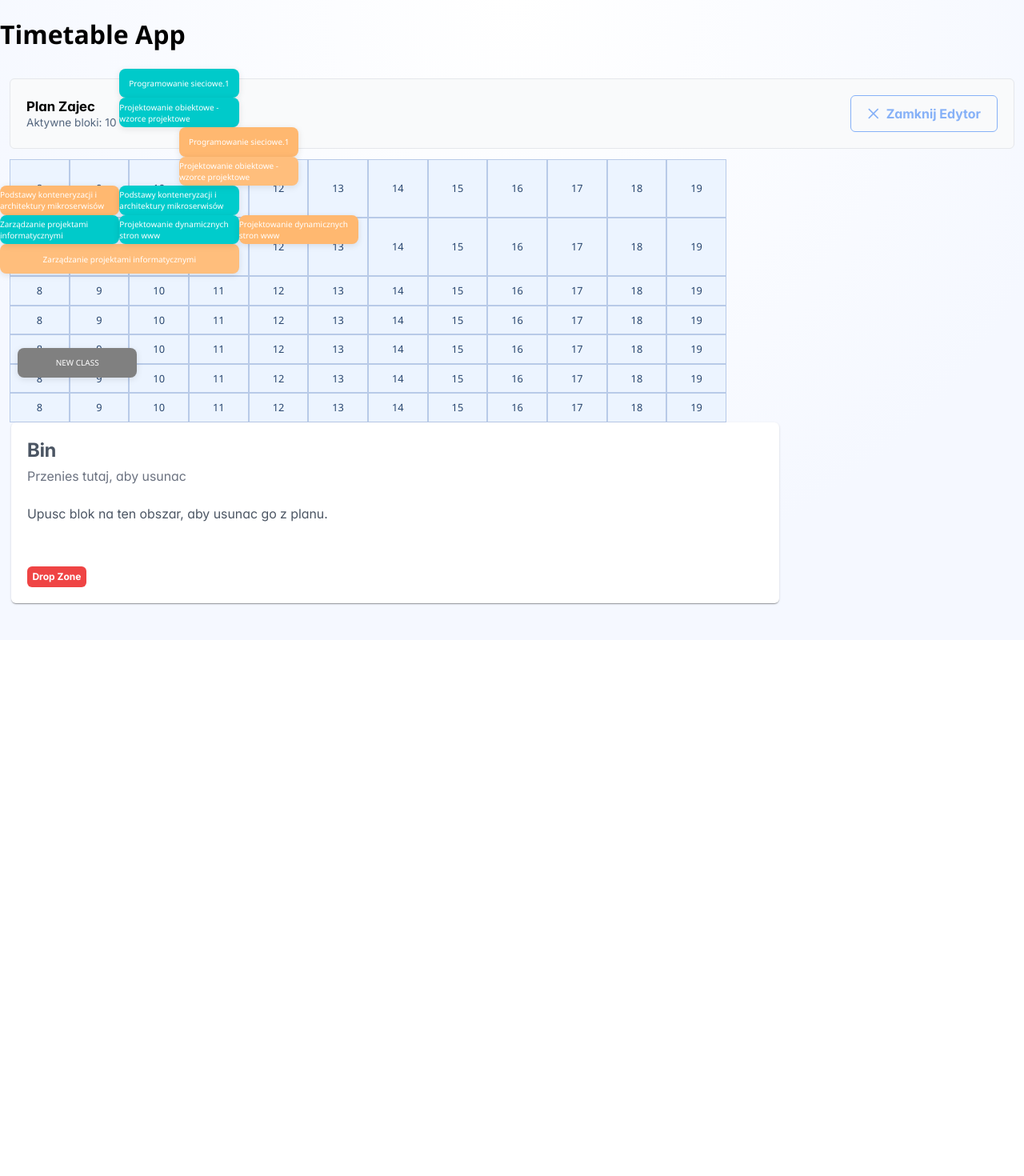
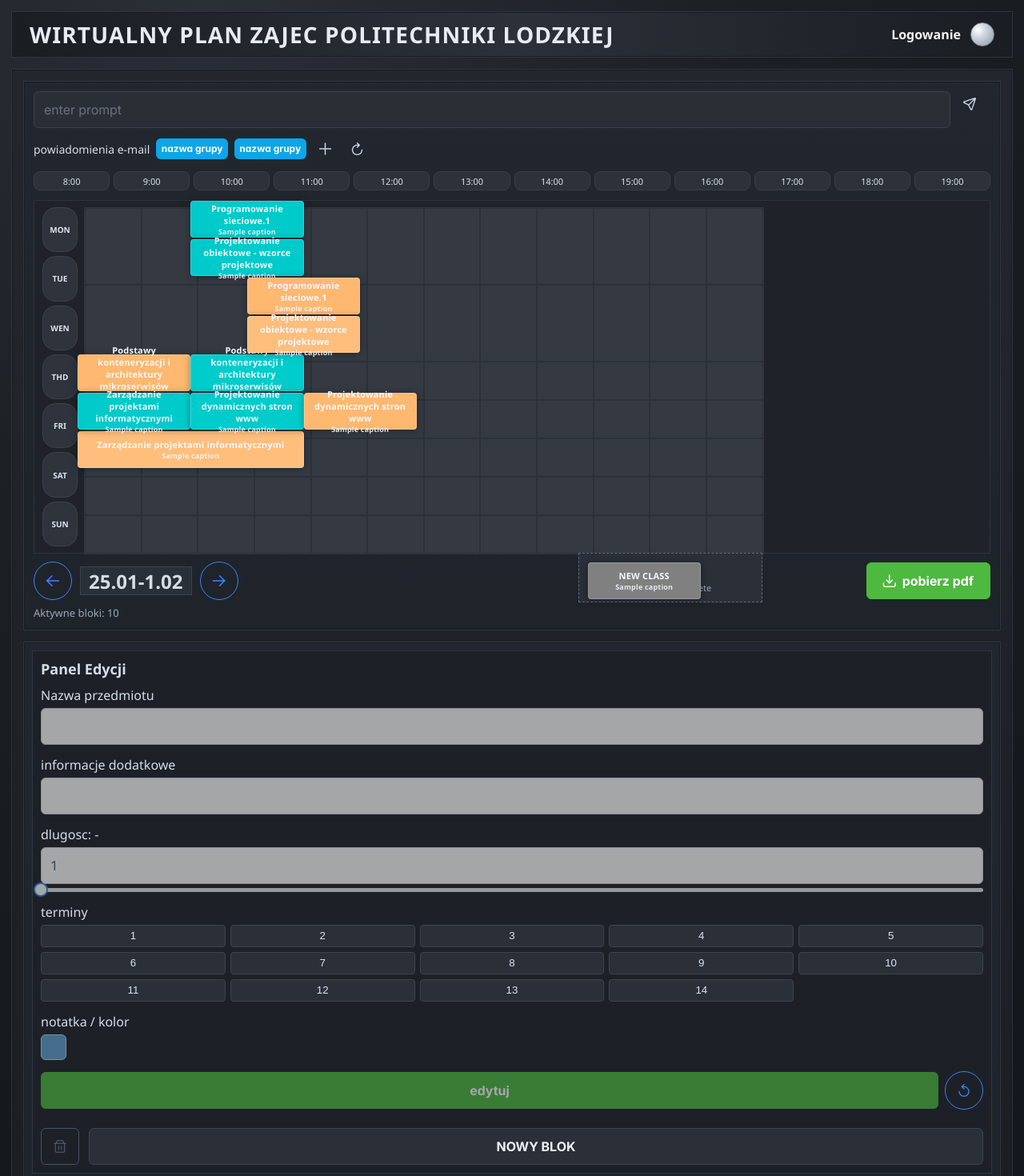
Before and after one commit to mechanikal/ProjKompFrontEnd, a React (Vite) app: page / in a window 1280 px wide. Shown: the top 1470 px of the page at 80% size. Before the commit the page ends 800 px from the top, so only its background shows below. Built offline with nearby package versions, Linux system fonts and the light colour scheme.

Commit message:
Redesign timetable UI to match reference mockup

```diff
--- a/src/App.css
+++ b/src/App.css
@@ -1,7 +1,99 @@
-html, body {
-  margin: 0;
-  padding: 0;
-  box-sizing: border-box;
-  width: 100%;
-  height: 100%;
+.app-shell {
+  min-height: 100vh;
+  padding: 14px;
+  background:
+    radial-gradient(circle at 20% 0%, #2b2f36 0%, #1c1f24 35%, #14171b 80%),
+    linear-gradient(135deg, #15181d 0%, #20252c 100%);
+  color: #d7dde7;
 }
+
+.app-topbar {
+  height: 58px;
+  background: linear-gradient(90deg, #1a1d22 0%, #2c3139 50%, #1a1d22 100%);
+  border: 1px solid #2f3540;
+  box-shadow: inset 0 0 0 1px #191b20;
+  display: flex;
+  align-items: center;
+  justify-content: space-between;
+  padding: 0 22px;
+}
+
+.app-title {
+  font-size: 28px;
+  letter-spacing: 1.1px;
+  font-weight: 700;
+  color: #e7ebf2;
+  text-transform: uppercase;
+}
+
+.app-user {
+  display: flex;
+  align-items: center;
+  gap: 12px;
+  color: #f2f4f7;
+  font-weight: 600;
+}
+
+.app-avatar {
+  width: 30px;
+  height: 30px;
+  border-radius: 50%;
+  display: inline-block;
+  background: radial-gradient(circle at 30% 30%, #ffffff 0%, #cfd5de 35%, #8f98a6 100%);
+  border: 1px solid #7d8797;
+}
+
+.app-main {
+  margin-top: 14px;
+  border: 1px solid #2f3540;
+  background: linear-gradient(180deg, #23272d 0%, #1b1f24 100%);
+  box-shadow: inset 0 0 0 1px #181b1f;
+  padding: 14px;
+}
+
+.app-footer {
+  margin-top: 14px;
+  border: 1px solid #2f3540;
+  background: linear-gradient(180deg, #23272d 0%, #1b1f24 100%);
+  box-shadow: inset 0 0 0 1px #181b1f;
+  min-height: 120px;
+  display: flex;
+  align-items: center;
+  gap: 26px;
+  padding: 16px 24px;
+}
+
+.app-footer-logo {
+  width: 78px;
+  height: 78px;
+  border-radius: 50%;
+  border: 2px solid #c6cfdb;
+  color: #f4f7fc;
+  display: flex;
+  align-items: center;
+  justify-content: center;
+  font-size: 34px;
+  font-weight: 800;
+  letter-spacing: 2px;
+}
+
+.app-footer-content p {
+  margin: 2px 0;
+  font-size: 14px;
+  color: #d1d7e2;
+}
+
+@media (max-width: 1100px) {
+  .app-title {
+    font-size: 19px;
+  }
+
+  .app-user {
+    font-size: 13px;
+  }
+
+  .app-footer {
+    flex-direction: column;
+    align-items: flex-start;
+  }
+}
--- a/src/App.tsx
+++ b/src/App.tsx
@@ -1,5 +1,6 @@
 import { useMemo, useState, useEffect } from "react";
 import Timetable from "./components/Timetable";
+import "./App.css";
 
 function useWindowSize() {
   const [size, setSize] = useState({
@@ -25,25 +26,47 @@ function useWindowSize() {
 
 
 function App() {
-  const {width} = useWindowSize();
+  const { width, height } = useWindowSize();
+  const contentWidth = Math.min(980, Math.max(760, width * 0.72));
+  const gridWidth = contentWidth - 74;
+  const gridHeight = Math.min(420, Math.max(280, height * 0.42));
+
   const gridProps = useMemo(() => ({
     rows: 7,
     cols: 12,
-    gridWidth: width * 0.70,
-    gridHeight: width * 0.20,
+    gridWidth,
+    gridHeight,
     rowHeights: [1, 1, 1, 1, 1, 1, 1],
-    StartPoint: { x: 0, y: 0 },
+    StartPoint: { x: 54, y: 0 },
     Bin: {
-      StartPoint: {x:2,y:800},
-      height: 150,
-      width: width * 0.75,
+      StartPoint: { x: 54 + gridWidth - 230, y: gridHeight + 18 },
+      height: 62,
+      width: 230,
     }
-  }), [width]);
+  }), [gridHeight, gridWidth]);
 
   return (
-    <div style={{margin:0, padding: 0}}>
-      <h1>Timetable App</h1>
-      <Timetable gridProps={gridProps} />
+    <div className="app-shell">
+      <header className="app-topbar">
+        <div className="app-title">WIRTUALNY PLAN ZAJEC POLITECHNIKI LODZKIEJ</div>
+        <div className="app-user">
+          <span>Logowanie</span>
+          <span className="app-avatar" aria-hidden="true" />
+        </div>
+      </header>
+
+      <main className="app-main">
+        <Timetable gridProps={gridProps} />
+      </main>
+
+      <footer className="app-footer">
+        <div className="app-footer-logo">P L</div>
+        <div className="app-footer-content">
+          <p>Projekt kompetencyjny</p>
+          <p>AI powered Class Plan for Lodz University of Technology</p>
+          <p>Wykonawcy: Kacper Orliwoszewski, Krzysztof Wojtal, Stanislaw Jaworski, Witold Struminski</p>
+        </div>
+      </footer>
     </div>
   );
 }
--- a/src/components/ClassBlock.tsx
+++ b/src/components/ClassBlock.tsx
@@ -10,7 +10,7 @@ type BlockProps = {
 };
 
 export default function Block({
-  blockData: { id: blockId, col, row, subrow, x, y, hourSpan, color, text },
+  blockData: { id: blockId, x, y, hourSpan, color, text },
   gridProps: { gridWidth, gridHeight, cols, rows },
   handleDrop,
   handlePickup
@@ -56,26 +56,34 @@ export default function Block({
   return (
     <div
       onMouseDown={handleMouseDown}
+      className="tt-class-block"
       style={{
         position: "absolute",
         width: cellSize.x * hourSpan,
-        height: cellSize.y,
+        height: cellSize.y - 2,
         backgroundColor: color,
-        color: "white",
+        color: "#f4f8ff",
         display: "flex",
+        flexDirection: "column",
         justifyContent: "center",
         alignItems: "center",
         left: position.x,
         top: position.y,
         cursor: isDragging ? "grabbing" : "grab",
-        borderRadius: 8,
+        borderRadius: 4,
         userSelect: "none",
-        boxShadow: "0 2px 8px rgba(0,0,0,0.1)",
-        transition: isDragging ? "none" : "box-shadow 0.2s",
-        fontSize: "10px"
+        boxShadow: isDragging ? "0 0 0 1px rgba(255,255,255,0.35)" : "0 1px 10px rgba(0,0,0,0.35)",
+        transition: isDragging ? "none" : "box-shadow 0.2s, filter 0.2s",
+        fontSize: "11px",
+        fontWeight: 600,
+        letterSpacing: "0.2px",
+        textAlign: "center",
+        padding: "2px 8px",
+        filter: isDragging ? "brightness(1.06)" : "none",
       }}
       >
-      {text}
+      <span>{text}</span>
+      <small className="tt-class-sub">Sample caption</small>
     </div>
   );
 }
--- a/src/components/EditBar.tsx
+++ b/src/components/EditBar.tsx
@@ -1,9 +1,9 @@
 import React from "react";
-import { Sidebar } from "primereact/sidebar";
 import { InputText } from "primereact/inputtext";
 import { InputNumber } from "primereact/inputnumber";
 import { ColorPicker } from "primereact/colorpicker";
 import { Button } from "primereact/button";
+import { Slider } from "primereact/slider";
 import { BlockData } from "../utils/ClassBlockUtils";
 
 export type EditBarData = {
@@ -15,18 +15,14 @@ export type EditBarData = {
 
 
 const EditBar: React.FC<EditBarData> = ({ blockData, onChange, onHide, onDelete }) => {
-  const visible = Boolean(blockData);
   const currentBlock = blockData;
-
-  if (!currentBlock) {
-    return (
-      <Sidebar visible={visible} onHide={onHide} position="right" style={{ width: "22rem" }}>
-        <p>Wybierz blok, aby edytowac szczegoly.</p>
-      </Sidebar>
-    );
-  }
+  const disabled = !currentBlock;
 
   const handleFieldChange = <K extends keyof BlockData>(key: K, value: BlockData[K]) => {
+    if (!currentBlock) {
+      return;
+    }
+
     onChange({
       ...currentBlock,
       [key]: value
@@ -34,78 +30,80 @@ const EditBar: React.FC<EditBarData> = ({ blockData, onChange, onHide, onDelete
   };
 
   return (
-    <Sidebar
-      visible={visible}
-      onHide={onHide}
-      position="right"
-      header={`Edycja bloku #${currentBlock.id}`}
-      style={{ width: "22rem" }}
-    >
+    <div className="tt-edit-panel">
+      <div className="tt-edit-header">Panel Edycji</div>
       <div className="editbar-form">
         <div className="editbar-field">
-          <label htmlFor="block-name">Nazwa</label>
+          <label htmlFor="block-name">Nazwa przedmiotu</label>
           <InputText
             id="block-name"
-            value={currentBlock.text}
+            value={currentBlock?.text ?? ""}
+            disabled={disabled}
             onChange={(e) => handleFieldChange("text", e.target.value)}
           />
         </div>
 
         <div className="editbar-field">
-          <label htmlFor="block-hours">Dlugosc (h)</label>
+          <label htmlFor="block-extra">informacje dodatkowe</label>
+          <InputText
+            id="block-extra"
+            value={currentBlock ? `blok #${currentBlock.id}` : ""}
+            disabled
+          />
+        </div>
+
+        <div className="editbar-field">
+          <label htmlFor="block-hours">dlugosc: {currentBlock?.hourSpan ?? "-"}</label>
           <InputNumber
             id="block-hours"
-            value={currentBlock.hourSpan}
+            value={currentBlock?.hourSpan ?? 1}
+            disabled={disabled}
             onValueChange={(e) => handleFieldChange("hourSpan", Math.max(1, e.value ?? 1))}
             min={1}
             max={12}
-            showButtons
           />
+          <Slider value={currentBlock?.hourSpan ?? 1} min={1} max={12} disabled={disabled} />
         </div>
 
-        <div className="editbar-field-row">
-          <div className="editbar-field">
-            <label htmlFor="block-row">Dzien</label>
-            <InputNumber
-              id="block-row"
-              value={currentBlock.row}
-              onValueChange={(e) => handleFieldChange("row", Math.max(-1, e.value ?? currentBlock.row))}
-              min={-1}
-              max={6}
-            />
-          </div>
-
-          <div className="editbar-field">
-            <label htmlFor="block-col">Godzina Start</label>
-            <InputNumber
-              id="block-col"
-              value={currentBlock.col}
-              onValueChange={(e) => handleFieldChange("col", Math.max(-1, e.value ?? currentBlock.col))}
-              min={-1}
-              max={11}
-            />
+        <div className="editbar-field">
+          <label>terminy</label>
+          <div className="tt-term-grid">
+            {Array.from({ length: 14 }, (_, index) => (
+              <button key={index + 1} type="button" className="tt-term-cell">
+                {index + 1}
+              </button>
+            ))}
           </div>
         </div>
 
         <div className="editbar-field">
-          <label htmlFor="block-color">Kolor</label>
+          <label htmlFor="block-color">notatka / kolor</label>
           <ColorPicker
             id="block-color"
             format="hex"
-            value={currentBlock.color.replace("#", "")}
+            value={(currentBlock?.color ?? "#5f9fd1").replace("#", "")}
+            disabled={disabled}
             onChange={(e) => handleFieldChange("color", `#${String(e.value)}`)}
           />
         </div>
 
-        <Button
-          label="Usun Blok"
-          icon="pi pi-trash"
-          severity="danger"
-          outlined
-          onClick={() => onDelete(currentBlock.id)}
-        />
+        <div className="tt-edit-actions">
+          <Button label="edytuj" className="tt-edit-btn" disabled={disabled} />
+          <Button icon="pi pi-replay" rounded outlined onClick={onHide} />
+        </div>
+
+        <div className="tt-edit-bottom">
+          <Button
+            icon="pi pi-trash"
+            severity="secondary"
+            outlined
+            disabled={disabled}
+            onClick={() => currentBlock && onDelete(currentBlock.id)}
+          />
+          <Button label="NOWY BLOK" className="tt-new-block-btn" onClick={onHide} />
+        </div>
       </div>
-    </Sidebar>
+    </div>
   );
 };
 
--- a/src/components/Timetable.tsx
+++ b/src/components/Timetable.tsx
@@ -8,8 +8,9 @@ import { getNewBlockPosition, SpawnNewBlock } from "../utils/NewBlockUtils";
 import { isNewBlockPresent } from "../utils/NewBlockUtils";
 import EditBar from "./EditBar";
 import { buildCurrentGridProps } from "../utils/TimetableLayoutUtils";
-import { Toolbar } from "primereact/toolbar";
 import { Button } from "primereact/button";
+import { InputText } from "primereact/inputtext";
+import { Tag } from "primereact/tag";
 import { Toast } from "primereact/toast";
 import { ConfirmDialog, confirmDialog } from "primereact/confirmdialog";
 
@@ -157,29 +158,35 @@ const Timetable: React.FC<TimetableProps> = ({ gridProps }) => {
     }
 
     const placedBlocksCount = blocksData.filter(block => block.col !== -1 && block.row !== -1).length;
-
-    const leftToolbar = (
-        <div className="tt-toolbar-group">
-            <span className="tt-toolbar-title">Plan Zajec</span>
-            <span className="tt-toolbar-meta">Aktywne bloki: {placedBlocksCount}</span>
-        </div>
-    );
-
-    const rightToolbar = (
-        <Button
-            label="Zamknij Edytor"
-            icon="pi pi-times"
-            outlined
-            disabled={selectedBlockId == null}
-            onClick={() => setSelectedBlockId(null)}
-        />
-    );
+    const hours = Array.from({ length: cols }, (_, index) => `${8 + index}:00`);
 
     return (
         <div className="tt-layout" style={{ position: "relative" }}>
         <ConfirmDialog />
-        <Toast ref={toast} />
-        <Toolbar className="tt-toolbar" start={leftToolbar} end={rightToolbar} />
+        <Toast ref={toast} position="top-right" />
+
+        <div className="tt-surface">
+            <section className="tt-left-panel">
+                <div className="tt-prompt-row">
+                    <InputText placeholder="enter prompt" className="tt-prompt-input" />
+                    <Button icon="pi pi-send" rounded text className="tt-icon-btn" />
+                </div>
+
+                <div className="tt-plan-row">
+                    <span>powiadomienia e-mail</span>
+                    <Tag value="nazwa grupy" severity="info" />
+                    <Tag value="nazwa grupy" severity="info" />
+                    <Button icon="pi pi-plus" text rounded className="tt-icon-btn" />
+                    <Button icon="pi pi-refresh" text rounded className="tt-icon-btn" />
+                </div>
+
+                <div className="tt-hours-row">
+                    {hours.map((hour) => (
+                        <span key={hour} className="tt-hour-pill">{hour}</span>
+                    ))}
+                </div>
+
+                <div className="tt-board" style={{ position: "relative" }}>
                     <TimetableGrid rows={rows} cols={cols} gridHeight={gridHeight} gridWidth={gridWidth} rowHeights={rowHeights} StartPoint={currentGridProps.StartPoint} Bin={currentGridProps.Bin} />
                     {blocksData.map((block) => (
                         <ClassBlock
@@ -190,14 +197,30 @@ const Timetable: React.FC<TimetableProps> = ({ gridProps }) => {
                             blockData={block}
                         />
                     ))}
-        {selectedBlock != null && (
+                </div>
+
+                <div className="tt-bottom-row">
+                    <div className="tt-bottom-nav">
+                        <Button icon="pi pi-arrow-left" rounded outlined className="tt-nav-btn" />
+                        <span className="tt-date-pill">25.01-1.02</span>
+                        <Button icon="pi pi-arrow-right" rounded outlined className="tt-nav-btn" />
+                    </div>
+
+                    <Button label="pobierz pdf" icon="pi pi-download" className="tt-download-btn" />
+                </div>
+
+                <div className="tt-active-count">Aktywne bloki: {placedBlocksCount}</div>
+            </section>
+
+            <aside className="tt-right-panel">
             <EditBar
                 blockData={selectedBlock}
                 onChange={handleEditBlock}
                 onHide={() => setSelectedBlockId(null)}
                 onDelete={handleDeleteRequest}
             />
-        )}
+            </aside>
+        </div>
         </div>
     );
 };
--- a/src/components/TimetableGrid.tsx
+++ b/src/components/TimetableGrid.tsx
@@ -1,15 +1,20 @@
 import React from "react";
 import { GridProps } from "../utils/TimeGridUtils";
-import { Card } from "primereact/card";
-import { Tag } from "primereact/tag";
 
 
 const TimetableGrid: React.FC<GridProps> = ({ rows, cols, gridHeight, gridWidth, rowHeights, StartPoint, Bin }) => {
   const cellSize = { x: gridWidth / cols, y: gridHeight / rows };
+  const weekdays = ["MON", "TUE", "WEN", "THD", "FRI", "SAT", "SUN"];
 
   const gridTemplateRows = rowHeights.map(height => `${height*cellSize.y}px`).join(' ');
   return (
-    <div className="timetable-grid-wrap">
+    <div className="timetable-grid-wrap" style={{ height: `${gridHeight + Bin.height + 26}px` }}>
+    <div className="timetable-day-rail" style={{ top: `${StartPoint.y}px` }}>
+      {weekdays.slice(0, rows).map((day) => (
+        <span key={day} className="timetable-day-pill">{day}</span>
+      ))}
+    </div>
+
     <div
       className="timetable-grid"
       style={{
@@ -25,31 +30,23 @@ const TimetableGrid: React.FC<GridProps> = ({ rows, cols, gridHeight, gridWidth,
         <div
           key={i}
           className="timetable-cell"
-          style={{
-            display: "flex",
-            alignItems: "center",
-            justifyContent: "center",
-          }}
-        >
-         {(i%cols + 8)}
-        </div>
+        />
       ))}
     </div>
-    <Card
+
+    <div
       className="timetable-bin"
-      title="Bin"
-      subTitle="Przenies tutaj, aby usunac"
       style={{
         position: "absolute",
         width: Bin.width,
-        minHeight: Bin.height,
+        height: Bin.height,
         left: Bin.StartPoint.x,
         top: Bin.StartPoint.y,
       }}
-      footer={<Tag value="Drop Zone" severity="danger" />}
       >
-      <p>Upusc blok na ten obszar, aby usunac go z planu.</p>
-    </Card>
+      <span className="timetable-bin-title">BIN</span>
+      <span className="timetable-bin-subtitle">drop block to delete</span>
+    </div>
     </div>
   );
 };
--- a/src/index.css
+++ b/src/index.css
@@ -1,8 +1,12 @@
 :root {
-	--tt-bg: #f5f8ff;
-	--tt-grid-cell: #ecf4ff;
-	--tt-grid-border: #b8cae8;
-	--tt-text-muted: #54667e;
+	--tt-bg: #171a1f;
+	--tt-panel: #23272e;
+	--tt-panel-soft: #2a2f37;
+	--tt-stroke: #303742;
+	--tt-cell: #353a42;
+	--tt-cell-border: #2b3138;
+	--tt-muted: #9ca7b8;
+	--tt-accent: #4db93f;
 }
 
 * {
@@ -19,63 +23,279 @@ body,
 }
 
 body {
-	font-family: "Segoe UI", Tahoma, Geneva, Verdana, sans-serif;
-	background: radial-gradient(circle at top, #ffffff 0%, var(--tt-bg) 72%);
+	font-family: "Rajdhani", "Segoe UI", Tahoma, Geneva, Verdana, sans-serif;
+	background: var(--tt-bg);
+	color: #e8edf7;
 }
 
 .tt-layout {
-	padding: 0.75rem;
+	padding: 0;
 }
 
-.tt-toolbar {
-	margin-bottom: 0.8rem;
+.tt-surface {
+	display: grid;
+	grid-template-columns: minmax(0, 1fr) 270px;
+	gap: 14px;
 }
 
-.tt-toolbar-group {
-	display: flex;
-	flex-direction: column;
-	gap: 0.15rem;
+.tt-left-panel,
+.tt-right-panel {
+	border: 1px solid var(--tt-stroke);
+	background: linear-gradient(180deg, #22272f 0%, #1f242b 100%);
+	box-shadow: inset 0 0 0 1px #191c20;
 }
 
-.tt-toolbar-title {
-	font-weight: 700;
-	font-size: 1.05rem;
+.tt-left-panel {
+	padding: 12px;
 }
 
-.tt-toolbar-meta {
-	color: var(--tt-text-muted);
-	font-size: 0.85rem;
+.tt-right-panel {
+	padding: 10px;
+}
+
+.tt-prompt-row {
+	display: grid;
+	grid-template-columns: minmax(0, 1fr) 42px;
+	gap: 8px;
+	margin-bottom: 10px;
+}
+
+.tt-prompt-input,
+.tt-prompt-input.p-inputtext {
+	background: #2a2f36;
+	border-color: #3a414b;
+	color: #edf2fb;
+}
+
+.tt-plan-row {
+	display: flex;
+	align-items: center;
+	gap: 8px;
+	margin-bottom: 12px;
+	color: #d9dfeb;
+	font-size: 14px;
+}
+
+.tt-icon-btn.p-button {
+	width: 2rem;
+	height: 2rem;
+	color: #cdd7e8;
+}
+
+.tt-hours-row {
+	display: grid;
+	grid-template-columns: repeat(12, 1fr);
+	gap: 5px;
+	margin-bottom: 12px;
+}
+
+.tt-hour-pill {
+	display: flex;
+	align-items: center;
+	justify-content: center;
+	height: 24px;
+	font-size: 11px;
+	color: #dbe2ee;
+	background: #2d323a;
+	border-radius: 8px;
+	border: 1px solid #383f49;
+}
+
+.tt-board {
+	border: 1px solid #2c333c;
+	background: #1f2329;
+	padding: 8px;
+}
+
+.tt-bottom-row {
+	margin-top: 10px;
+	display: flex;
+	align-items: center;
+	justify-content: space-between;
+}
+
+.tt-bottom-nav {
+	display: flex;
+	align-items: center;
+	gap: 10px;
+}
+
+
+.tt-date-pill {
+	min-width: 124px;
+	height: 36px;
+	display: inline-flex;
+	align-items: center;
+	justify-content: center;
+	background: #2a3038;
+	border: 1px solid #3a424f;
+	font-size: 32px;
+	font-weight: 700;
+	padding: 0 10px;
+}
+
+.tt-download-btn.p-button {
+	background: var(--tt-accent);
+	border-color: var(--tt-accent);
+	color: #ffffff;
+	font-weight: 700;
+}
+
+.tt-active-count {
+	margin-top: 7px;
+	color: var(--tt-muted);
+	font-size: 13px;
 }
 
 .timetable-grid-wrap {
 	position: relative;
 }
 
-.timetable-cell {
-	background-color: var(--tt-grid-cell);
-	border: 1px solid var(--tt-grid-border);
-	color: #29466f;
-	font-size: 0.8rem;
+.timetable-day-rail {
+	position: absolute;
+	left: 2px;
+	width: 44px;
+	display: grid;
+	grid-template-rows: repeat(7, 1fr);
+	gap: 5px;
+	height: 100%;
 }
 
-.timetable-bin .p-card-content {
-	padding-top: 0.2rem;
+.timetable-day-pill {
+	display: flex;
+	align-items: center;
+	justify-content: center;
+	background: #2e333c;
+	border: 1px solid #3a424f;
+	border-radius: 16px;
+	font-size: 10px;
+	font-weight: 600;
+	color: #dce4f1;
+}
+
+.timetable-grid {
+	border: 1px solid #313741;
+	box-shadow: inset 0 0 0 1px #262c34;
+}
+
+.timetable-cell {
+	background: var(--tt-cell);
+	border: 1px solid var(--tt-cell-border);
+}
+
+.timetable-bin {
+	border: 1px dashed #5f697a;
+	background: #2a2f38;
+	display: flex;
+	flex-direction: column;
+	justify-content: center;
+	align-items: center;
+	gap: 2px;
+}
+
+.timetable-bin-title {
+	font-size: 16px;
+	font-weight: 700;
+}
+
+.timetable-bin-subtitle {
+	font-size: 11px;
+	color: var(--tt-muted);
 }
 
 .editbar-form {
 	display: flex;
 	flex-direction: column;
-	gap: 1rem;
+	gap: 0.9rem;
+}
+
+.tt-edit-panel {
+	height: 100%;
+	background: #1d2127;
+	border: 1px solid #2f3742;
+	padding: 10px;
+}
+
+.tt-edit-header {
+	font-size: 18px;
+	font-weight: 700;
+	margin-bottom: 10px;
 }
 
 .editbar-field {
 	display: flex;
 	flex-direction: column;
-	gap: 0.35rem;
+	gap: 0.3rem;
 }
 
 .editbar-field-row {
 	display: grid;
 	grid-template-columns: 1fr 1fr;
-	gap: 0.75rem;
+	gap: 0.7rem;
 }
+
+.tt-term-grid {
+	display: grid;
+	grid-template-columns: repeat(5, minmax(0, 1fr));
+	gap: 6px;
+}
+
+.tt-term-cell {
+	height: 28px;
+	background: #2b3038;
+	border: 1px solid #3d4450;
+	color: #dae3f4;
+	border-radius: 4px;
+}
+
+.tt-edit-actions {
+	display: flex;
+	align-items: center;
+	justify-content: space-between;
+	gap: 8px;
+}
+
+.tt-edit-btn.p-button {
+	background: var(--tt-accent);
+	border-color: var(--tt-accent);
+	font-weight: 700;
+	flex: 1;
+}
+
+.tt-edit-bottom {
+	display: grid;
+	grid-template-columns: 52px minmax(0, 1fr);
+	gap: 8px;
+	margin-top: 8px;
+}
+
+.tt-new-block-btn.p-button {
+	background: #2b3038;
+	border-color: #3c444f;
+	color: #ecf1fb;
+	font-weight: 600;
+}
+
+.tt-class-block {
+	border: 1px solid rgba(255, 255, 255, 0.18);
+}
+
+.tt-class-sub {
+	display: block;
+	opacity: 0.88;
+	font-size: 9px;
+}
+
+@media (max-width: 1280px) {
+	.tt-surface {
+		grid-template-columns: 1fr;
+	}
+
+	.tt-right-panel {
+		max-width: 100%;
+	}
+
+	.tt-date-pill {
+		font-size: 24px;
+	}
+}
```
Lines whose indentation alone changed are shown as unchanged.
